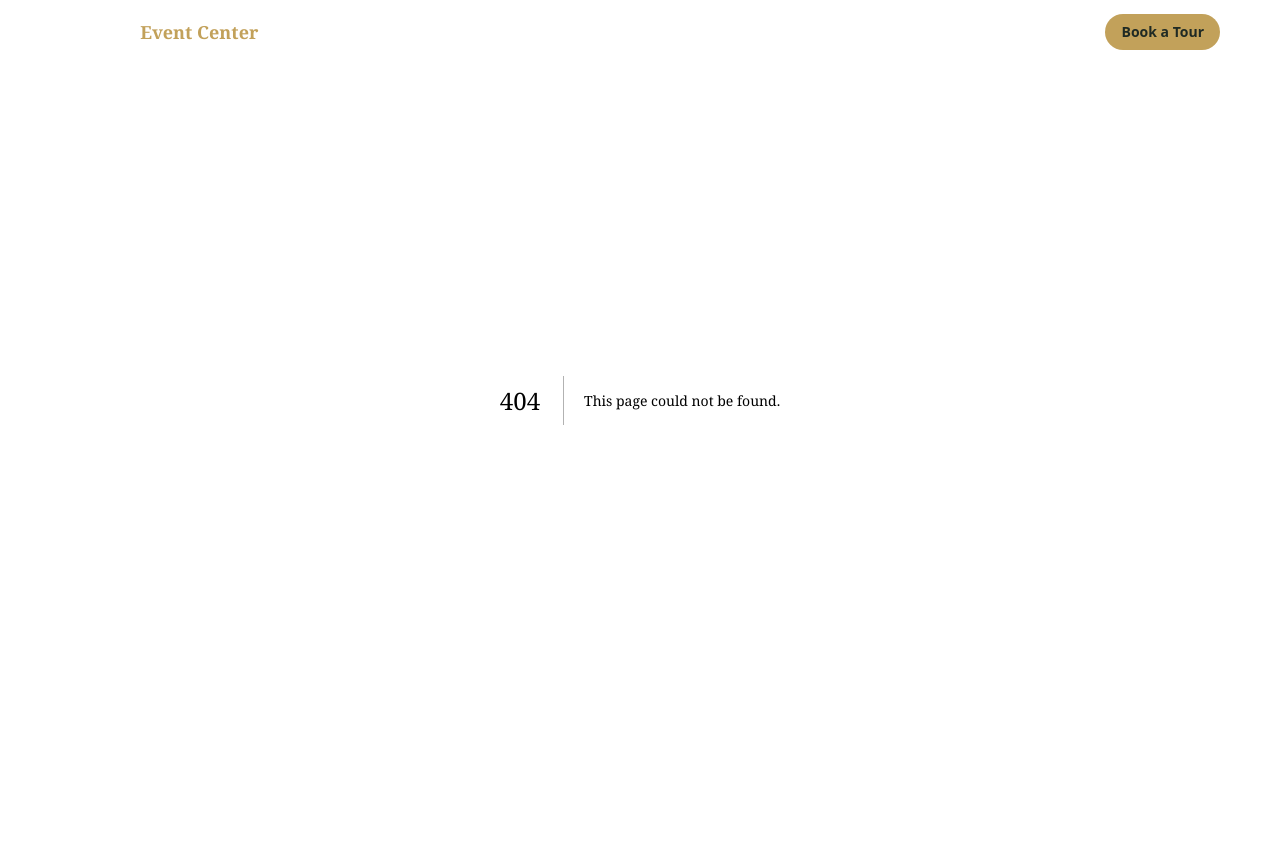
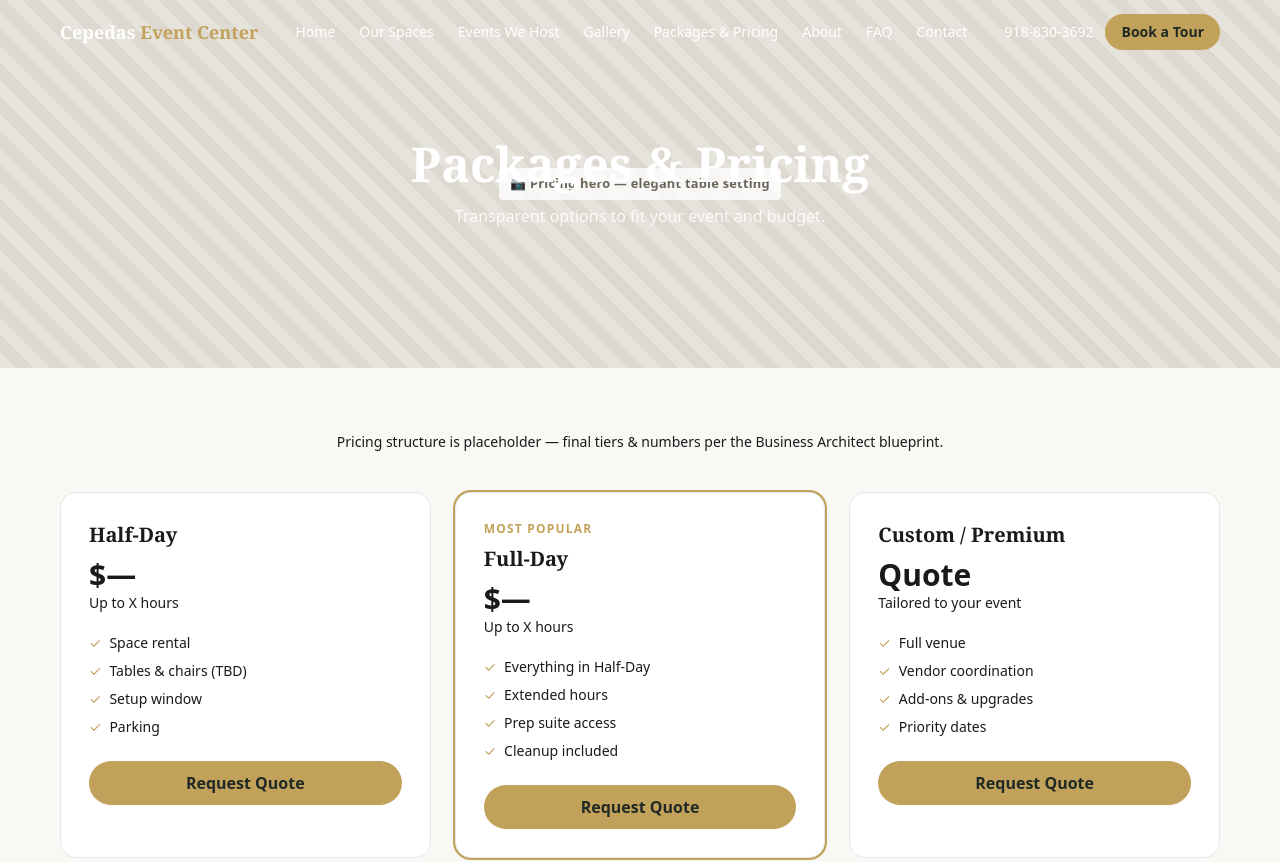
Before and after one commit to gonzalezcap/cepedas-event-center, a Next.js app: page /pricing in a window 1280 px wide. Before the commit this address had no page. Shown: the top 862 px of the page. Built offline with nearby package versions, Linux system fonts and the light colour scheme.

Commit message:
Add Packages & Pricing page (placeholder structure)

```diff
--- /dev/null
+++ b/app/pricing/page.tsx
@@ -0,0 +1,41 @@
+import Link from "next/link";
+import PageHero from "@/components/PageHero";
+import Reveal from "@/components/Reveal";
+
+export const metadata = {
+  title: "Packages & Pricing | Tulsa Event Venue Rental",
+  description: "Event venue rental packages and pricing at Cepedas Event Center in Tulsa, OK. Request a custom quote for your wedding, quinceañera, or celebration.",
+};
+
+const TIERS = [
+  { name: "Half-Day", price: "$—", note: "Up to X hours", features: ["Space rental", "Tables & chairs (TBD)", "Setup window", "Parking"] },
+  { name: "Full-Day", price: "$—", note: "Up to X hours", features: ["Everything in Half-Day", "Extended hours", "Prep suite access", "Cleanup included"], highlight: true },
+  { name: "Custom / Premium", price: "Quote", note: "Tailored to your event", features: ["Full venue", "Vendor coordination", "Add-ons & upgrades", "Priority dates"] },
+];
+
+export default function PricingPage() {
+  return (
+    <>
+      <PageHero title="Packages & Pricing" subtitle="Transparent options to fit your event and budget." photo="Pricing hero — elegant table setting" />
+      <section className="max-w-content mx-auto px-5 py-16">
+        <p className="text-center text-ink/60 text-sm mb-10">Pricing structure is placeholder — final tiers & numbers per the Business Architect blueprint.</p>
+        <div className="grid md:grid-cols-3 gap-6">
+          {TIERS.map((t) => (
+            <Reveal key={t.name}>
+              <div className={`rounded-2xl border p-7 h-full bg-white ${t.highlight ? "ring-2 ring-accent" : ""}`}>
+                {t.highlight && <p className="text-accent text-xs font-semibold uppercase tracking-widest mb-2">Most Popular</p>}
+                <h3 className="text-xl font-bold">{t.name}</h3>
+                <p className="text-3xl font-bold mt-2">{t.price}</p>
+                <p className="text-ink/50 text-sm">{t.note}</p>
+                <ul className="mt-5 space-y-2 text-sm text-ink/75">
+                  {t.features.map((f) => <li key={f} className="flex gap-2"><span className="text-accent">✓</span>{f}</li>)}
+                </ul>
+                <Link href="/inquiry" className="block text-center mt-6 bg-accent text-primary font-semibold px-5 py-2.5 rounded-full hover:opacity-90">Request Quote</Link>
+              </div>
+            </Reveal>
+          ))}
+        </div>
+      </section>
+    </>
+  );
+}
```
